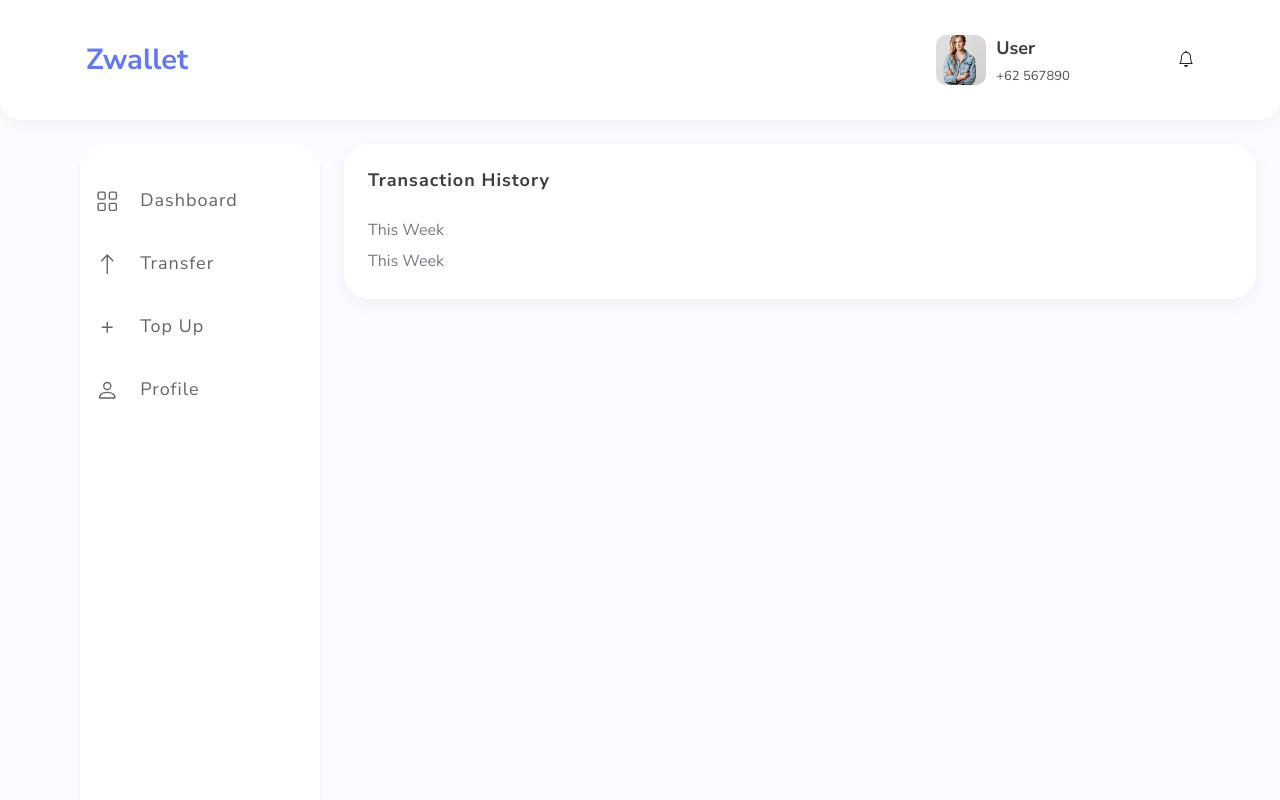
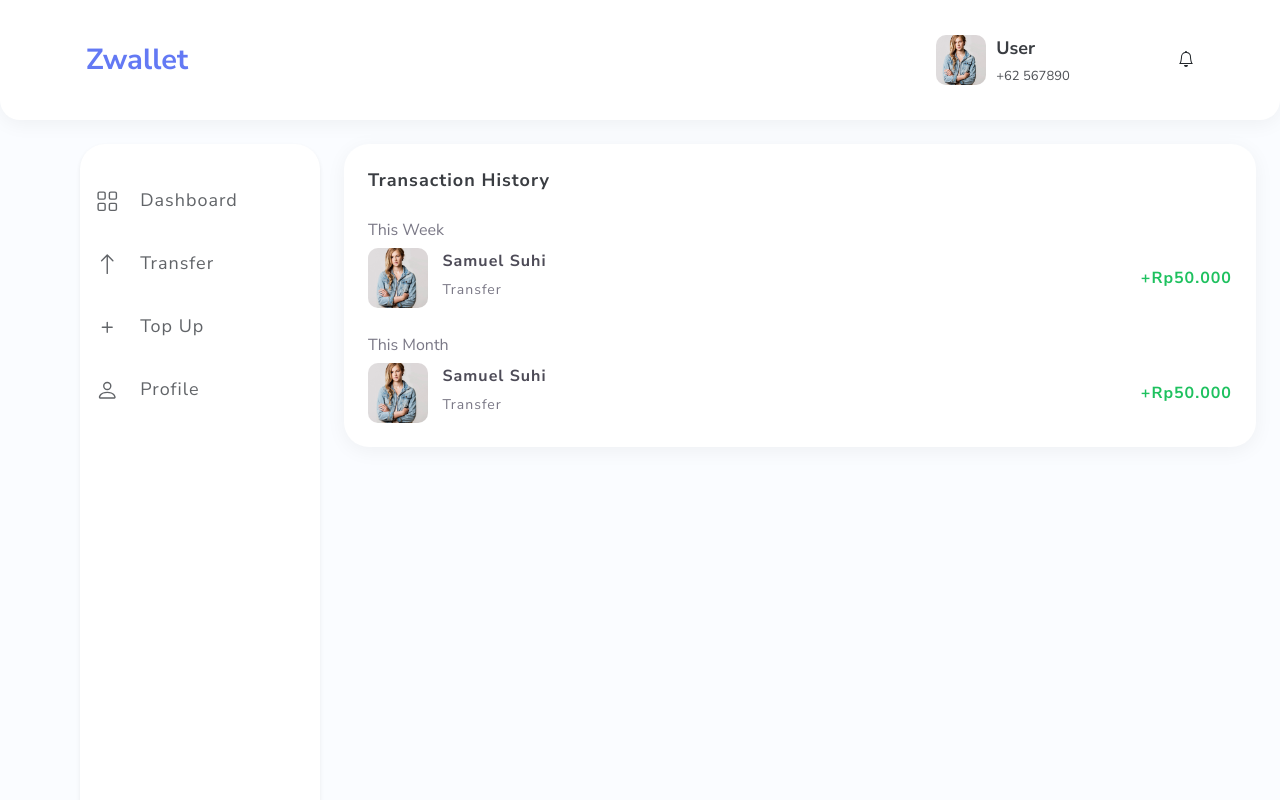
Before and after one commit to andriabakti/zwallet-frontend, a Vue app: page /main/history in a window 1280 px wide. Shown: the top 800 px of the page. Built offline with nearby package versions, Linux system fonts and the light colour scheme.

Commit message:
bUG HISTORY

```diff
--- /dev/null
+++ b/src/components/global/CardTransaction.vue
@@ -0,0 +1,67 @@
+<template>
+<b-row class="d-flex align-items-center">
+    <b-col lg="1">
+        <div class="img-container">
+            <img src="../../assets/avatar.jpg" alt="">
+        </div>
+    </b-col>
+    <b-col lg="7">
+        <b-row class="no-gutters">
+            <b-col lg="12">
+                <div class="title">Samuel Suhi</div>
+            </b-col>
+            <b-col lg="12 my-2">
+                <div class="type">Transfer</div>
+            </b-col>
+        </b-row>
+    </b-col>
+    <b-col lg="4">
+        <div class="amount">+Rp50.000</div>
+    </b-col>
+</b-row>
+</template>
+
+<script>
+export default {
+  name: 'CardTransaction'
+}
+</script>
+
+<style scoped>
+.img-container{
+    width: 60px;
+    height: 60px;
+}
+.img-container img{
+    width: 100%;
+    height: 100%;
+    object-fit: cover;
+    background-blend-mode: normal;
+    border-radius: 10px;
+}
+.title{
+    font-style: normal;
+    font-weight: bold;
+    font-size: 16px;
+    line-height: 22px;
+    color: #4D4B57;
+    letter-spacing: 1px;
+}
+.type{
+    font-style: normal;
+    font-weight: normal;
+    font-size: 14px;
+    line-height: 19px;
+    color: #7A7886;
+    letter-spacing: 1px;
+}
+.amount{
+   font-style: normal;
+    font-weight: bold;
+    font-size: 16px;
+    line-height: 22px;
+    text-align: right;
+    color: #1EC15F;
+    letter-spacing: 1px;
+}
+</style>
--- a/src/views/Main/History/History.vue
+++ b/src/views/Main/History/History.vue
@@ -8,15 +8,25 @@
             <div class="filter">This Week</div>
         </b-col>
         <b-col lg="12 mt-1">
-            <div class="filter">This Week</div>
+            <CardTransaction/>
+        </b-col>
+        <b-col lg="12 mt-4">
+            <div class="filter">This Month</div>
+        </b-col>
+        <b-col lg="12 mt-1">
+            <CardTransaction/>
         </b-col>
     </b-row>
 </b-col>
 </template>
 
 <script>
+import CardTransaction from '../../../components/global/CardTransaction'
 export default {
-  name: 'History'
+  name: 'History',
+  components: {
+    CardTransaction
+  }
 }
 </script>
 
```
